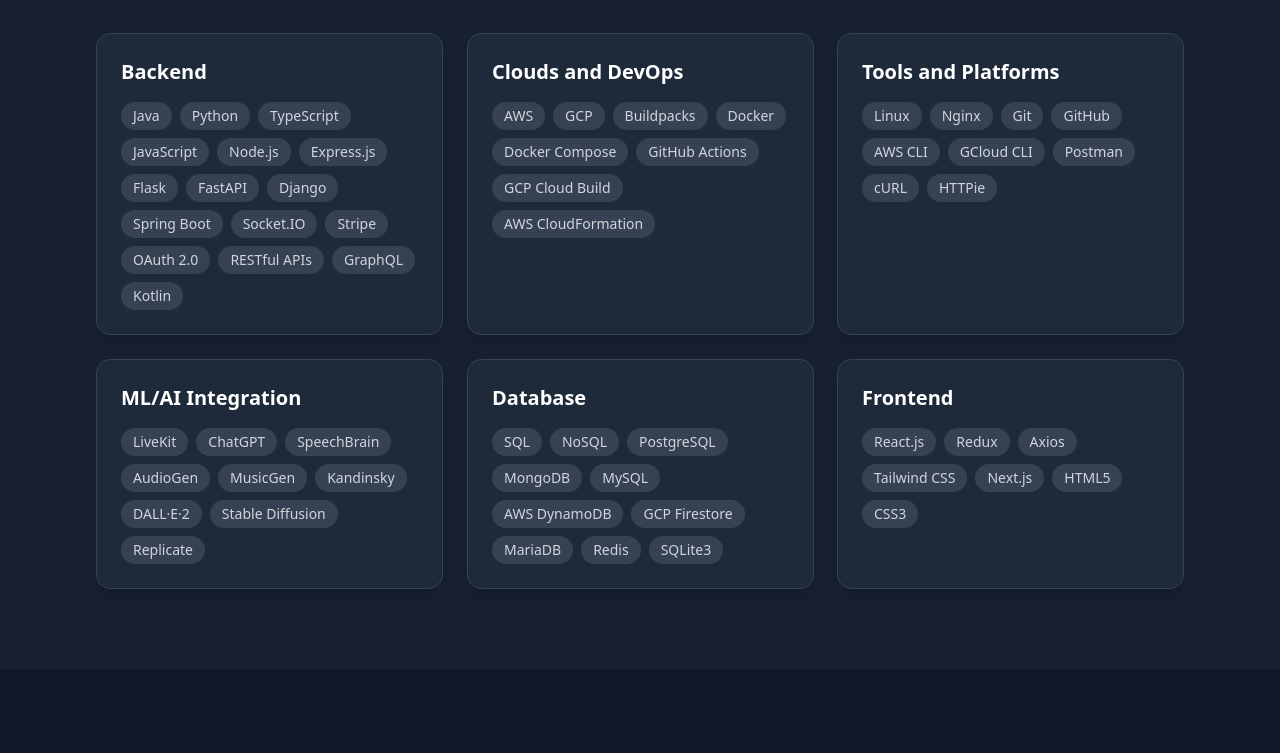
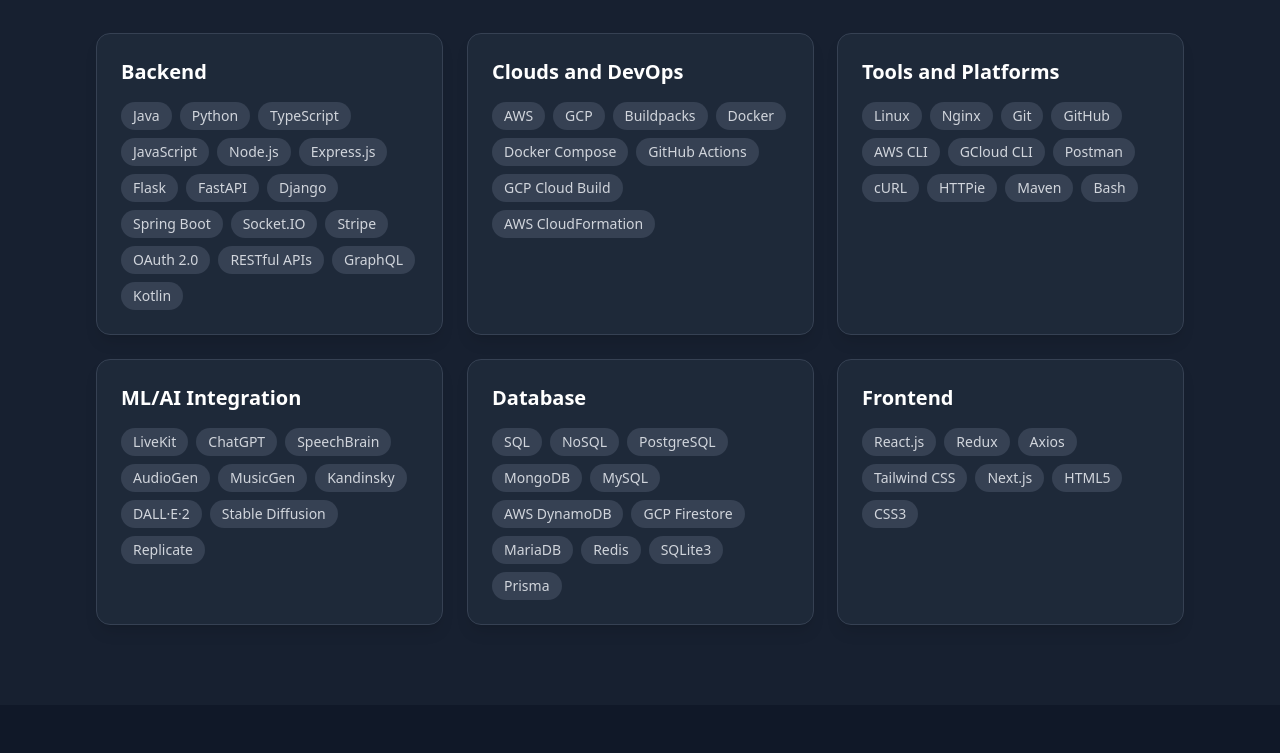
Before and after one commit to deluxe-wizard-seven/portfolio-website, a React (Vite) app: page / in a window 1280 px wide. Shown: the part 1447-2200 px from the top of the page. Built offline with nearby package versions, Linux system fonts and the light colour scheme.

Commit message:
updated the skills section and README.md.

```diff
--- a/src/App.tsx
+++ b/src/App.tsx
@@ -403,6 +403,8 @@
         "Postman",
         "cURL",
         "HTTPie",
+        "Maven",
+        "Bash",
       ],
     },
     {
@@ -432,6 +434,7 @@
         "MariaDB",
         "Redis",
         "SQLite3",
+        "Prisma",
       ],
     },
     {
```
Also changed, not shown: 1 other file (tests, documents, lock files or other folders).
